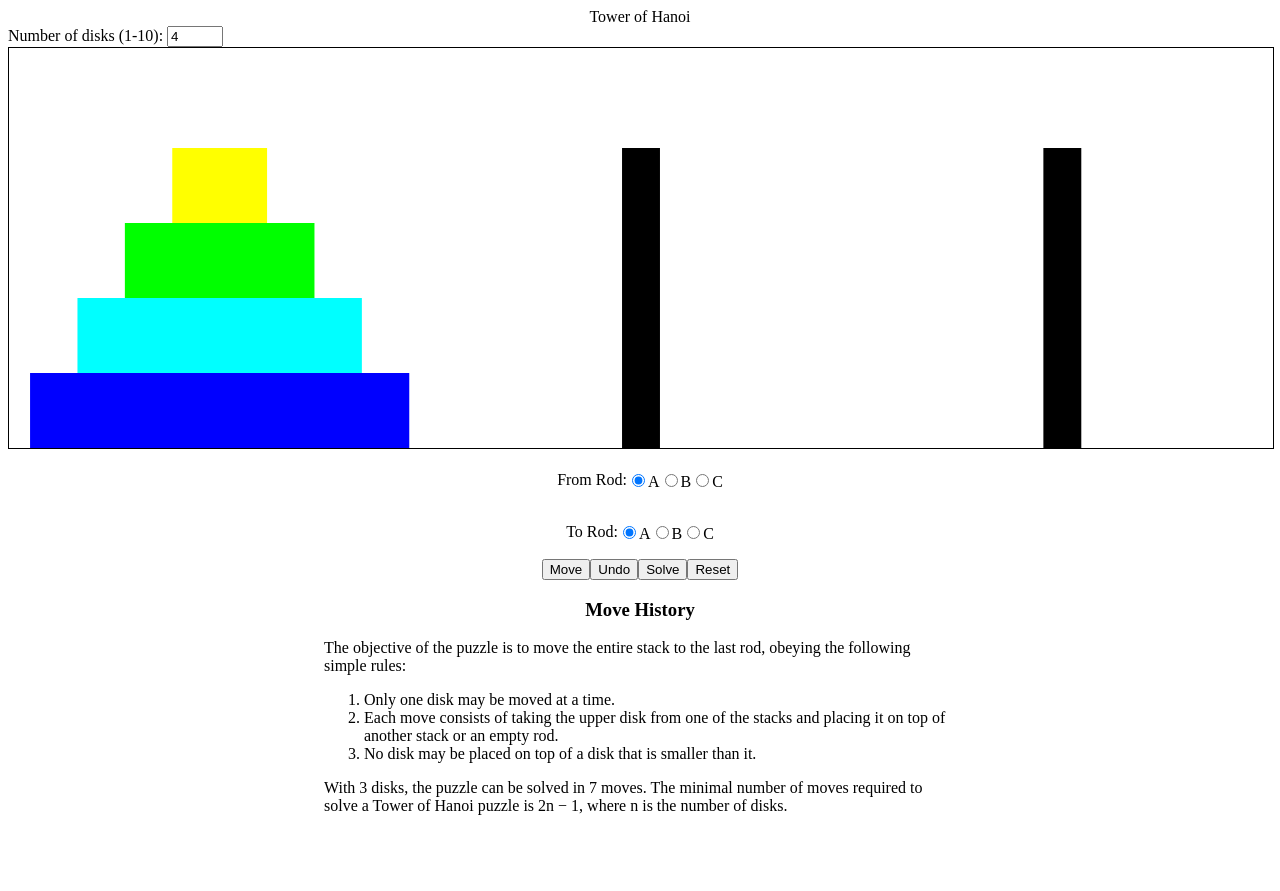
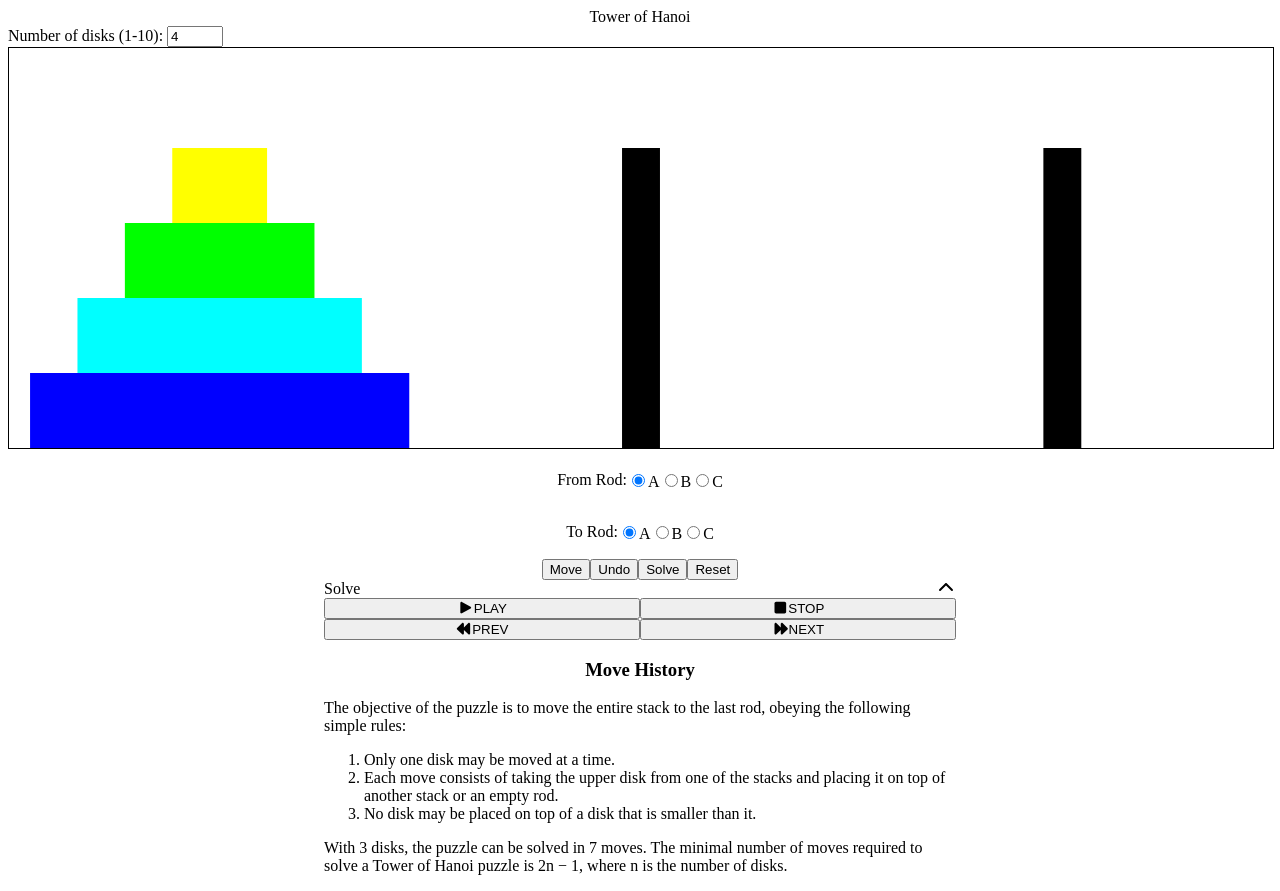
Before and after one commit to toddbrentlinger/tower-of-hanoi, a plain HTML site: page index.html in a window 1280 px wide. Before the commit the page ends 831 px from the top, so only its background shows below. Drawn offline with Linux system fonts and the light colour scheme.

Commit message:
Starts accordion dropdown for solve options and add FontAwesome through npm

```diff
--- a/classes/TowerOfHanoi.js
+++ b/classes/TowerOfHanoi.js
@@ -97,6 +97,13 @@ export class TowerOfHanoi {
         temp.addEventListener('click', function() {
             this.reset();
         }.bind(this));
+
+        // Solve Container
+        document.getElementById('solve-header').addEventListener('click', function() {
+            this.style.maxHeight = this.style.maxHeight ? null : undefined;
+        });
+
+        // Solve Container - Play
 
         // Handle canvas click event
         function handleCanvasClick(event) {
--- a/index.html
+++ b/index.html
@@ -6,6 +6,8 @@
         <meta name="description" content="">
         <title>Tower of Hanoi</title>
         <link href="./style.css" rel="stylesheet">
+        <script defer src="/node_modules/@fortawesome/fontawesome-free/js/solid.js"></script>
+        <script defer src="/node_modules/@fortawesome/fontawesome-free/js/fontawesome.js"></script>
     </head>
     <body>
         <nav id="topnav"></nav>
@@ -19,7 +21,18 @@
         </div>
         <div id="message-field"></div>
         <div id="buttons-container"></div>
-        <div id="solve-container"></div>
+        <div id="solve-container">
+            <div id="solve-header">
+                <div id="solve-header-label">Solve</div>
+                <i class="fas fa-chevron-up"></i>
+            </div>
+            <div id="solve-body">
+                <button type="button"><i class="fas fa-play"></i>PLAY</button>
+                <button type="button"><i class="fas fa-stop"></i>STOP</button>
+                <button type="button"><i class="fas fa-backward"></i>PREV</button>
+                <button type="button"><i class="fas fa-forward"></i>NEXT</button>
+            </div>
+        </div>
         <div id="move-history-container">
             <h3>Move History</h3>
             <div id="move-history"></div>
--- a/style.css
+++ b/style.css
@@ -37,6 +37,25 @@ header {
     margin: 1em 0;
 }
 
+#solve-container {
+    width: 50%;
+    margin: 0 auto;
+}
+
+#solve-header {
+    display: flex;
+    justify-content: space-between;
+}
+
+#solve-body {
+    display: flex;
+    flex-wrap: wrap;
+}
+
+#solve-body > button {
+    width: 50%;
+}
+
 #move-history-container {
     text-align: center;
 }
```
Also changed, not shown: 1 other file.
